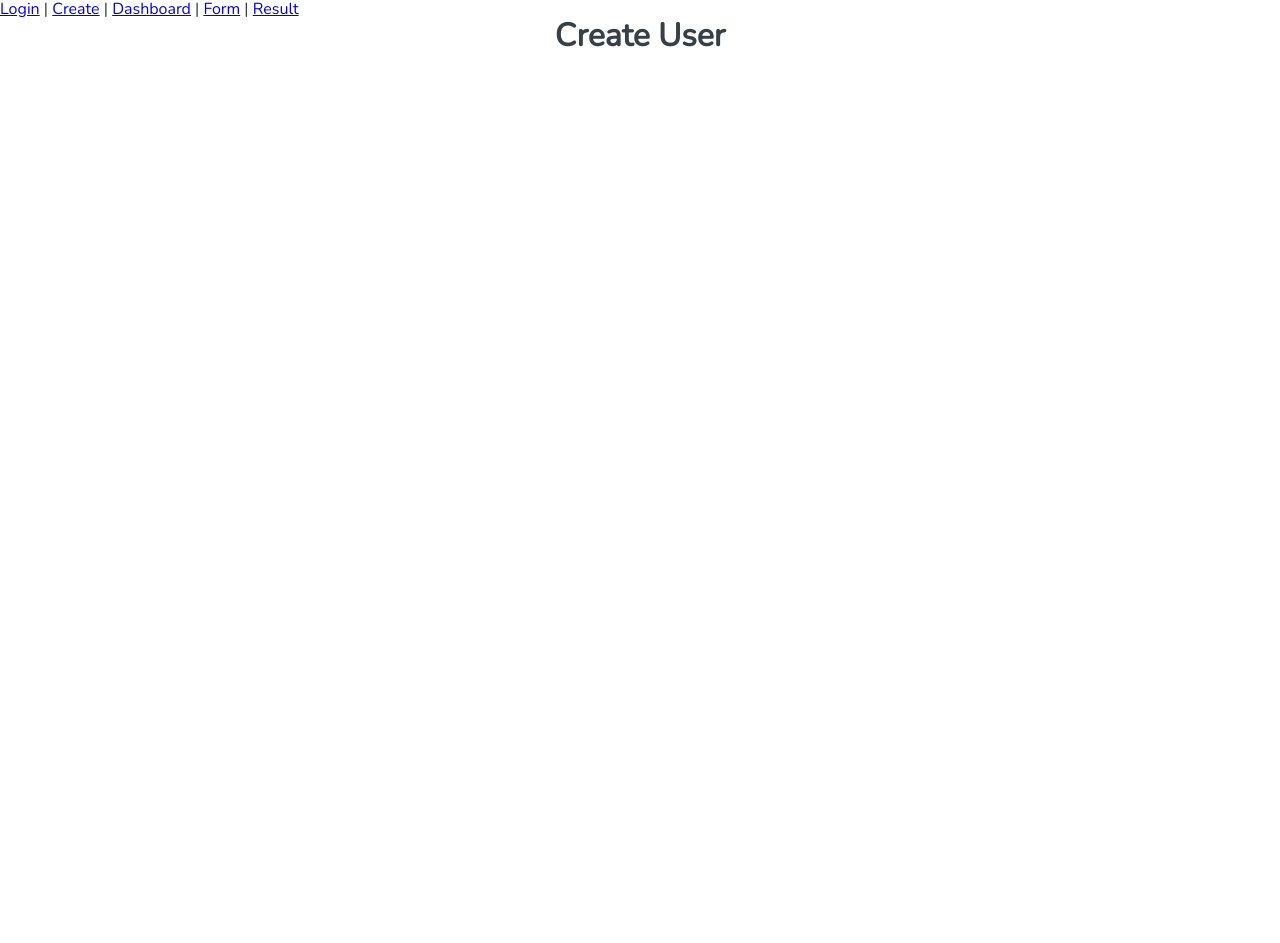
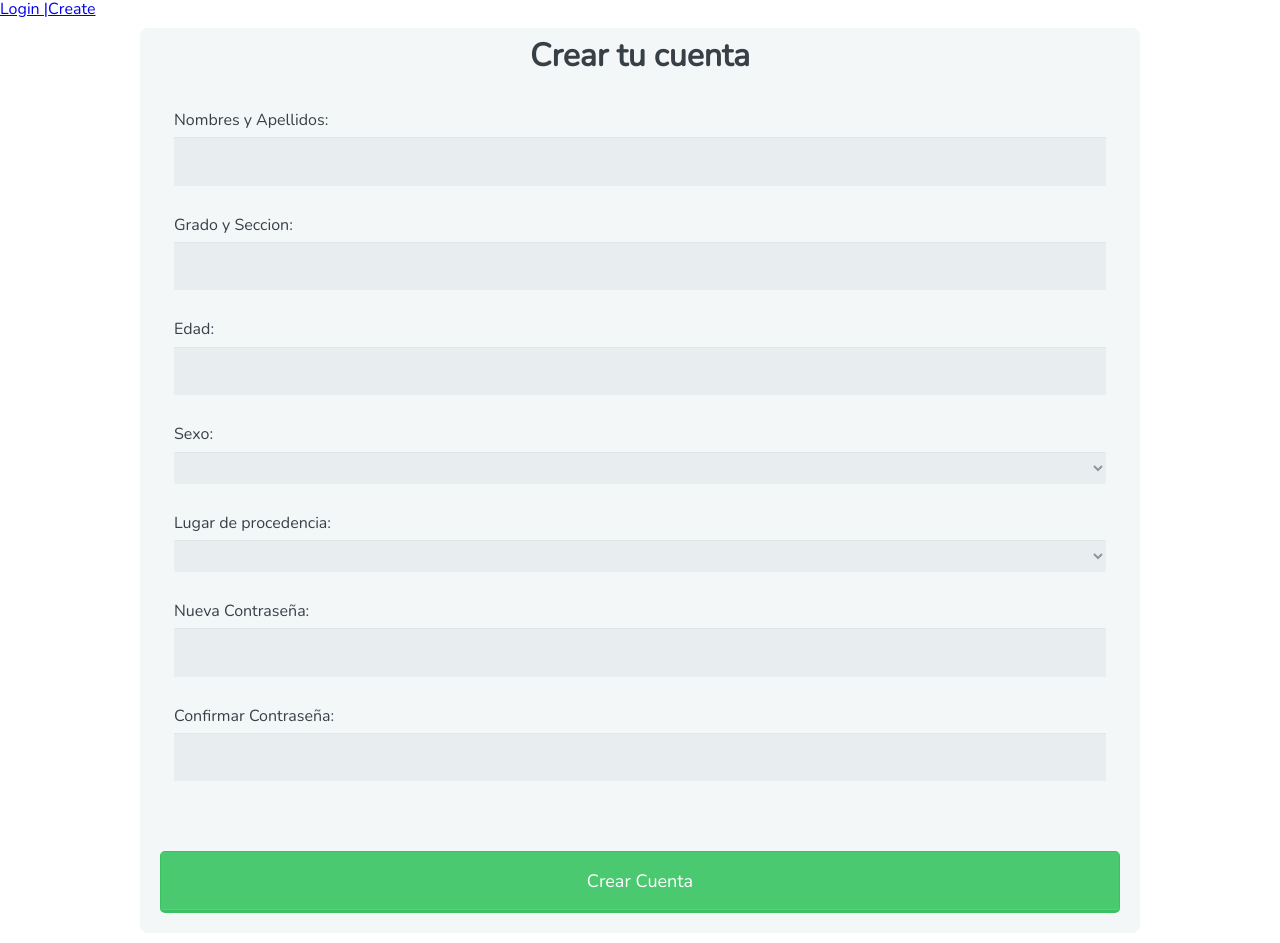
Before and after one commit to darkspiriton/formquest, a Vue app: page /create in a window 1280 px wide. Before the commit the page ends 800 px from the top, so only its background shows below. Built offline with nearby package versions, Linux system fonts and the light colour scheme.

Commit message:
add update form quest

```diff
--- a/src/App.vue
+++ b/src/App.vue
@@ -1,20 +1,28 @@
 <template>
   <div id="app">
     <div id="nav">
-      <router-link to="/">Login</router-link> |
-      <router-link to="/create">Create</router-link> |
-      <router-link to="/dashboard">Dashboard</router-link> |
-      <router-link to="/form">Form</router-link> |
-      <router-link to="/result">Result</router-link>
+      <router-link v-if="!isLogged" to="/">Login |</router-link>
+      <router-link v-if="!isLogged" to="/create">Create</router-link>
+      <router-link v-if="isLogged" to="/dashboard">Inicio |</router-link>
+      <!-- <router-link v-if="isLogged" to="/form">Form |</router-link> -->
+      <a href="·" v-if="isLogged" @click.prevent="logout">Desconectarse</a>
     </div>
     <router-view/>
   </div>
 </template>
 
 <script>
-
+import { mapState, mapMutations } from 'vuex'
 export default {
-  name: 'App'
+  name: 'App',
+  computed: mapState(['isLogged']),
+  methods: {
+    ...mapMutations(['SET_LOGOUT_USER']),
+    logout () {
+      this.$store.commit('SET_LOGOUT_USER')
+      this.$router.push('/')
+    }
+  }
 }
 </script>
 
--- a/src/main.js
+++ b/src/main.js
@@ -1,17 +1,85 @@
 import Vue from 'vue'
 import App from './App.vue'
 import router from './router'
+// import router from './router'
 import Vuex from 'vuex'
 
 Vue.use(Vuex)
 Vue.config.productionTip = false
 
+const store = new Vuex.Store({
+  state: {
+    isLogged: false,
+    users: [
+      {
+        name: 'dev',
+        age: '10',
+        grade: '3ero C',
+        gender: 'masculino',
+        origen: 'costa',
+        pass: '1234'
+      }
+    ],
+    result: null
+  },
+  getters: {
+    GET_USER_LOGGED: state => state.isLogged,
+    GET_USER_RESULT: state => state.result
+  },
+  mutations: {
+    increment (state) {
+      state.count++
+    },
+    SET_LOGIN_USER (state) {
+      state.isLogged = true
+    },
+    SET_LOGOUT_USER (state) {
+      state.isLogged = false
+    },
+    SET_NEW_USER (state, user) {
+      state.users.push(user)
+    },
+    SET_RESULT_USER (state, result) {
+      state.result = result
+    }
+  },
+  actions: {
+    async LOAD_LOGOUT_USER ({ commit }) {
+      // try {
+      //   let data = await axios.post(urlLogOut)
+      //   if (data.data.success) {
+      //     commit('SET_LOGOUT_USER')
+      //     window.location.replace(urlLogin)
+      //   }
+      // } catch (e) {
+      //   window.location.replace(urlLogin)
+      // }
+    },
+    async VALIDATE_DATA (context) {
+      // let valid = await axios.get(
+      //   `${urlValidateToken}?token=${context.state.token}`
+      // )
+      // if (!valid.data.data.validate) {
+      //   context.dispatch('LOAD_LOGOUT_USER')
+      // }
+    }
+  }
+})
+
 router.beforeEach((to, from, next) => {
-  console.log(to)
-  next()
+  const urls = ['CreateUser', 'Login']
+  const skipLogin = urls.includes(to.name)
+  if (skipLogin) {
+    next()
+  }
+
+  if (store.state.isLogged) {
+    next()
+  }
 })
 
 new Vue({
   router,
+  store,
   render: h => h(App)
 }).$mount('#app')
--- a/src/views/CreateUser.vue
+++ b/src/views/CreateUser.vue
@@ -1,11 +1,78 @@
 <template>
-  <div>
-    <h1>Create User</h1>
-  </div>
+  <form>
+
+    <h1>Crear tu cuenta</h1>
+
+    <fieldset>
+      <!-- <legend>DATOS GENERALES</legend> -->
+      <label for="name">Nombres y Apellidos:</label>
+      <input type="text" v-model="user.name" name="user_name">
+
+      <label for="age">Grado y Seccion:</label>
+      <input type="text" v-model="user.grade" name="user_grade">
+
+      <label for="age">Edad:</label>
+      <input type="number" v-model="user.age" name="user_age">
+
+      <label for="gender" >Sexo:</label>
+      <select name="gender" v-model="user.gender">
+          <option value="" disabled selected hidden>Selecciona tu opcion</option>
+          <option value="masculino">Masculino</option>
+          <option value="femenino">Femenino</option>
+      </select>
+
+      <label for="procedencia">Lugar de procedencia:</label>
+      <select name="procedencia" v-model="user.origen">
+          <option value="" disabled selected hidden>Selecciona tu opcion</option>
+          <option value="costa">Costa</option>
+          <option value="sierra">Sierra</option>
+          <option value="selva">Selva</option>
+      </select>
+
+      <label for="age">Nueva Contraseña:</label>
+      <input type="password" v-model="passNew" name="user_pass_new">
+
+      <label for="age">Confirmar Contraseña:</label>
+      <input type="password" v-model="passNewRe" name="user_pass_re">
+      <div v-if="hasError">Error</div>
+    </fieldset>
+    <button @click.prevent="createUser()">Crear Cuenta</button>
+  </form>
 </template>
 
 <script>
+import { mapMutations } from 'vuex'
 export default {
-
+  data () {
+    return {
+      user: {
+        name: null,
+        age: null,
+        grade: null,
+        gender: null,
+        origen: null,
+        pass: null
+      },
+      passNew: null,
+      passNewRe: null,
+      hasError: false
+    }
+  },
+  methods: {
+    ...mapMutations(['SET_NEW_USER']),
+    createUser () {
+      const isValid = this.isValidPassword(this.user, this.passNew, this.passNewRe)
+      if (isValid) {
+        this.user.pass = this.passNew
+        this.$store.commit('SET_NEW_USER', this.user)
+        this.$router.push('/')
+      } else {
+        this.hasError = true
+      }
+    },
+    isValidPassword (user, firstPass, secondPass) {
+      return firstPass !== null & firstPass === secondPass
+    }
+  }
 }
 </script>>
--- a/src/views/Dashboard.vue
+++ b/src/views/Dashboard.vue
@@ -1,11 +1,30 @@
 <template>
-  <div>
-    <h1>DASHBOARD</h1>
-  </div>
+  <form>
+      <h1>“Fortaleciendo mi conocimiento, prevengo la tuberculosis”</h1>
+      <fieldset>
+        <p>Estudiantes del Colegio Ramiro Priale Priale, le solicitamos de su participación ante este proyecto de tesis para saber cuánto conocen sobre la tuberculosis pulmonar y la medida preventiva que tienen ante ello, los resultados que se obtengan será de mucha ayuda para enfatizar ante este tema. Les pido sinceridad en sus respuestas, le agradecemos su participación.</p>
+      </fieldset>
+      <div class="video">
+        <iframe width="560" height="315" src="https://www.youtube.com/embed/RaSJUcv78Yk" frameborder="0" allow="accelerometer; autoplay; encrypted-media; gyroscope; picture-in-picture" allowfullscreen></iframe>
+      </div>
+      <button @click.prevent="getForm()">Ingresar a Cuestionario</button>
+    </form>
 </template>
 
 <script>
 export default {
-
+  methods: {
+    getForm () {
+      this.$router.push('/form')
+    }
+  }
 }
 </script>>
+
+<style lang="scss" scopped>
+.video {
+  margin-bottom: 50px;
+  display: flex;
+  justify-content: center;
+}
+</style>
--- a/src/views/Form.vue
+++ b/src/views/Form.vue
@@ -61,11 +61,12 @@
       </ol>
     </fieldset>
 
-    <button @click.prevent="result()">Calificar</button>
+    <button @click.prevent="getResult()">Calificar</button>
   </form>
 </template>
 
 <script>
+import { mapMutations } from 'vuex'
 export default {
   name: 'FormComponent',
   data () {
@@ -751,13 +752,14 @@ export default {
     }
   },
   methods: {
+    ...mapMutations(['SET_RESULT_USER']),
     calculateA (id, value) {
       this.user.notasA[id] = value
     },
     calculateB (id, value) {
       this.user.notasB[id] = value
     },
-    result () {
+    getResult () {
       let successA = 0
       this.user.notasA.forEach(element => {
         successA = successA + element
@@ -766,16 +768,13 @@ export default {
       let finalA
       switch (true) {
         case (successA < 7):
-          finalA = `Conocimiento bajo, nota: ${successA}`
-          alert(finalA)
+          finalA = `CONOCIMIENTO BAJO, nota: ${successA}`
           break
         case (successA < 15):
-          finalA = `Conocimiento medio, nota: ${successA}`
-          alert(finalA)
+          finalA = `CONOCIMIENTO MEDIO, nota: ${successA}`
           break
         case (successA < 20):
-          finalA = `Conocimiento alto, nota: ${successA}`
-          alert(finalA)
+          finalA = `CONOCIMIENTO ALTO, nota: ${successA}`
           break
       }
 
@@ -789,18 +788,17 @@ export default {
       let finalB
       switch (true) {
         case (successB < 11):
-          finalB = `Practica incorrecta, nota: ${successB}`
-          alert(finalB)
+          finalB = `PRACTICA INCORRECTA, nota: ${successB}`
           break
         case (successB < 20):
-          finalB = `Practica correcta, nota: ${successB}`
-          alert(finalB)
+          finalB = `PRACTICA CORRECT, nota: ${successB}`
           break
       }
 
       this.user.finalB = finalB
 
-      console.log(this.user)
+      this.$store.commit('SET_RESULT_USER', this.user)
+      this.$router.push('/result')
     }
   }
 
--- a/src/views/Login.vue
+++ b/src/views/Login.vue
@@ -1,11 +1,44 @@
 <template>
   <div>
-    <h1>LOGIN</h1>
+    <form>
+      <h1>Bienvenido</h1>
+      <fieldset>
+        <label for="name">Usuario:</label>
+        <input type="text" name="user_name" v-model="user">
+        <label for="age">Contraseña:</label>
+        <input type="password" name="user_pass" v-model="pass">
+        <div v-if="hasError">Error</div>
+      </fieldset>
+      <button @click.prevent="login()">login</button>
+    </form>
   </div>
 </template>
 
 <script>
+import { mapState, mapMutations } from 'vuex'
 export default {
-
+  data () {
+    return {
+      user: null,
+      pass: null,
+      hasError: false
+    }
+  },
+  methods: {
+    ...mapMutations(['SET_LOGIN_USER']),
+    login () {
+      const exist = this.users.filter(user => {
+        return user.name === this.user && user.pass === this.pass
+      })
+      const isValid = exist.length > 0
+      if (isValid) {
+        this.$store.commit('SET_LOGIN_USER')
+        this.$router.push('/dashboard')
+      } else {
+        this.hasError = true
+      }
+    }
+  },
+  computed: mapState(['users'])
 }
 </script>>
--- a/src/views/Result.vue
+++ b/src/views/Result.vue
@@ -1,11 +1,46 @@
 <template>
   <div>
-    <h1>RESULT</h1>
+    <form>
+      <h1>Resultado</h1>
+      <fieldset>
+      <legend>DATOS GENERALES</legend>
+      <label for="name">Nombres y Apellidos del estudiante:</label>
+      <input type="text" v-model="GET_USER_RESULT.name" name="user_name" disabled>
+
+      <label for="age">Edad:</label>
+      <input type="number" v-model="GET_USER_RESULT.age" name="user_age" disabled>
+
+      <label for="gender" >Sexo:</label>
+      <select name="gender" v-model="GET_USER_RESULT.gender" disabled>
+          <option value="" disabled selected hidden>Selecciona tu opcion</option>
+          <option value="masculino">Masculino</option>
+          <option value="femenino">Femenino</option>
+      </select>
+
+      <label for="procedencia">Lugar de procedencia:</label>
+      <select name="procedencia" v-model="GET_USER_RESULT.origen" disabled>
+          <option value="" disabled selected hidden>Selecciona tu opcion</option>
+          <option value="costa">Costa</option>
+          <option value="sierra">Sierra</option>
+          <option value="selva">Selva</option>
+      </select>
+
+      <label for="age">Resultado de conocimiento conceptual de la tuberculosis:</label>
+      <input type="text" v-model="GET_USER_RESULT.finalA" name="user_finalA" disabled>
+
+      <label for="age">Resultado de conocimiento practico de la tuberculosis:</label>
+      <input type="text" v-model="GET_USER_RESULT.finalB" name="user_finalB" disabled>
+    </fieldset>
+    </form>
   </div>
 </template>
 
 <script>
+import { mapGetters } from 'vuex'
+
 export default {
-
+  computed: {
+    ...mapGetters(['GET_USER_RESULT'])
+  }
 }
 </script>>
```
